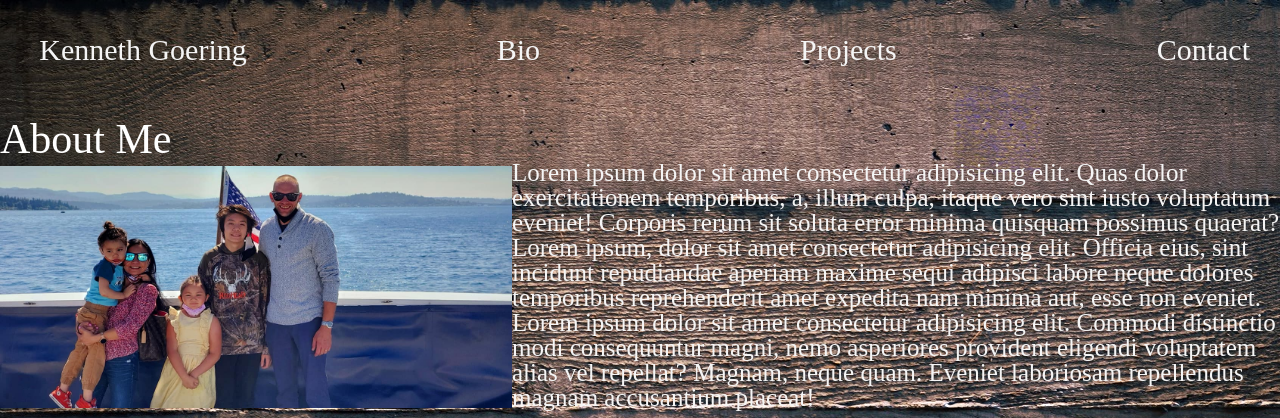
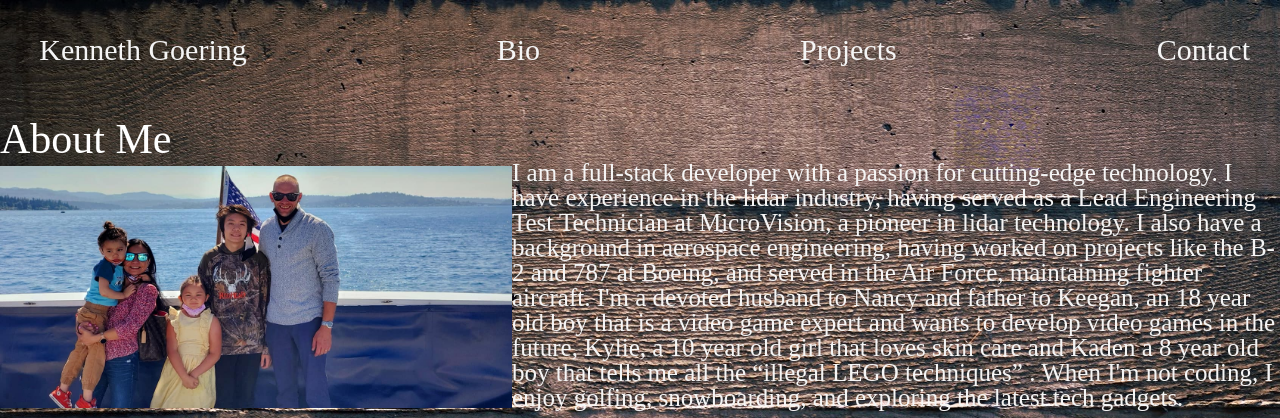
Before and after one commit to goeringkenneth/Portfolio, a plain HTML site: page index.html in a window 1280 px wide. Shown: the top 418 px of the page. Drawn offline with Linux system fonts and the light colour scheme.

Commit message:
Updated bio Intro
Replaced lorem place holder for Bio Intro

```diff
--- a/index.html
+++ b/index.html
@@ -58,13 +58,13 @@
                      <img class="me" src="pic/me.jpg">
 
                     <div id="bio" class="bio">
-                        <p>Lorem ipsum dolor sit amet consectetur adipisicing elit. Quas dolor exercitationem temporibus, a,
-                            illum culpa, itaque vero sint iusto voluptatum eveniet! Corporis rerum sit soluta error minima
-                            quisquam possimus quaerat?Lorem ipsum, dolor sit amet consectetur adipisicing elit. Officia eius,
-                            sint incidunt repudiandae aperiam maxime sequi adipisci labore neque dolores temporibus reprehenderit
-                            amet expedita nam minima aut, esse non eveniet. Lorem ipsum dolor sit amet consectetur adipisicing elit.
-                            Commodi distinctio modi consequuntur magni, nemo asperiores provident eligendi voluptatem alias vel repellat?
-                            Magnam, neque quam. Eveniet laboriosam repellendus magnam accusantium placeat!
+                        <p>I am a full-stack developer with a passion for cutting-edge technology. I have experience in the lidar industry,
+                            having served as a Lead Engineering Test Technician at MicroVision, a pioneer in lidar technology.
+                            I also have a background in aerospace engineering, having worked on projects like the B-2 and 787 at Boeing,
+                            and served in the Air Force, maintaining fighter aircraft. I'm a devoted husband to Nancy and father to Keegan,
+                            an 18 year old boy that is a video game expert and wants to develop video games in the future, Kylie,
+                            a 10 year old girl that loves skin care and Kaden a 8 year old boy that tells me all the “illegal LEGO techniques” .
+                            When I'm not coding, I enjoy golfing, snowboarding, and exploring the latest tech gadgets.
                         </p>
                     </div>
         </div>
```
